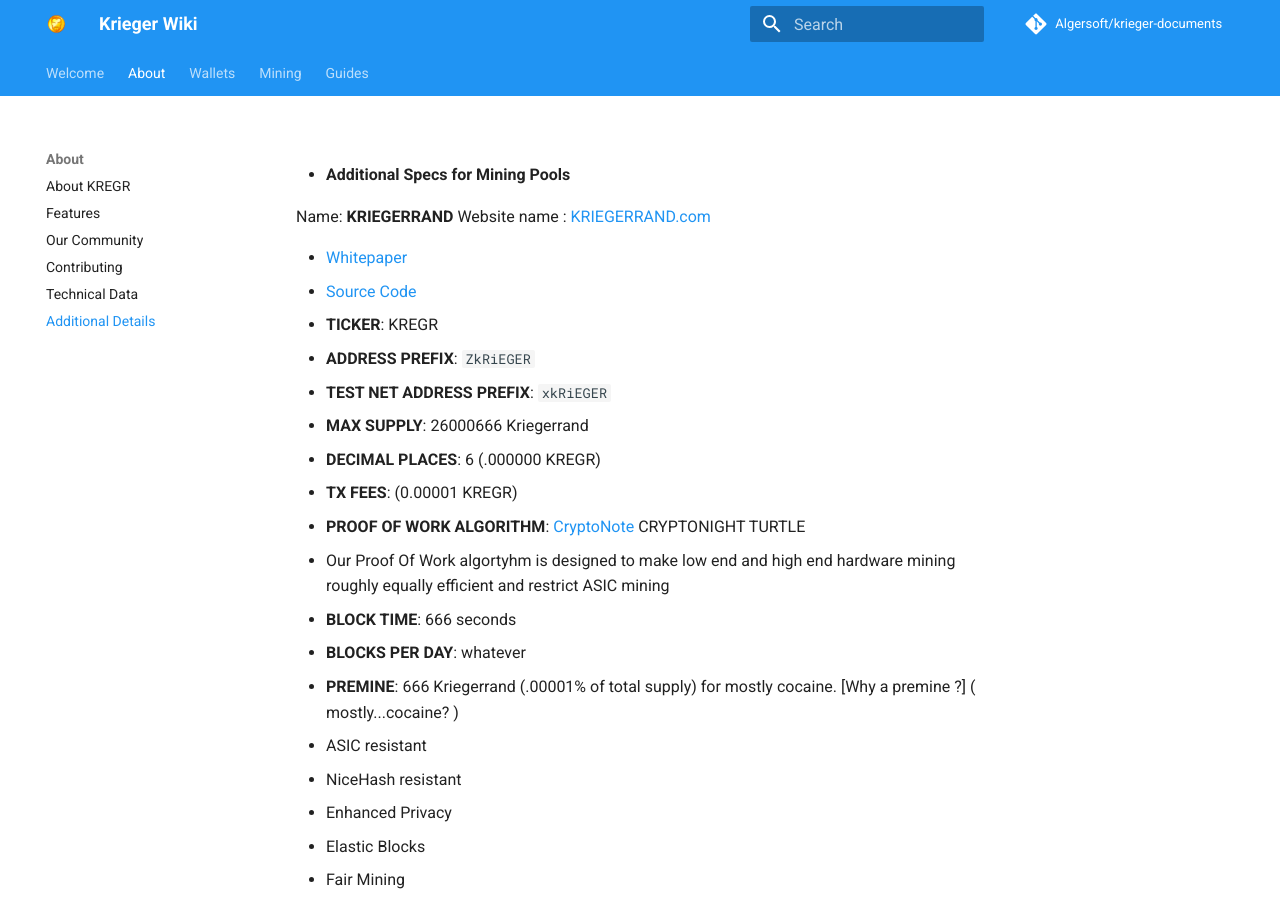
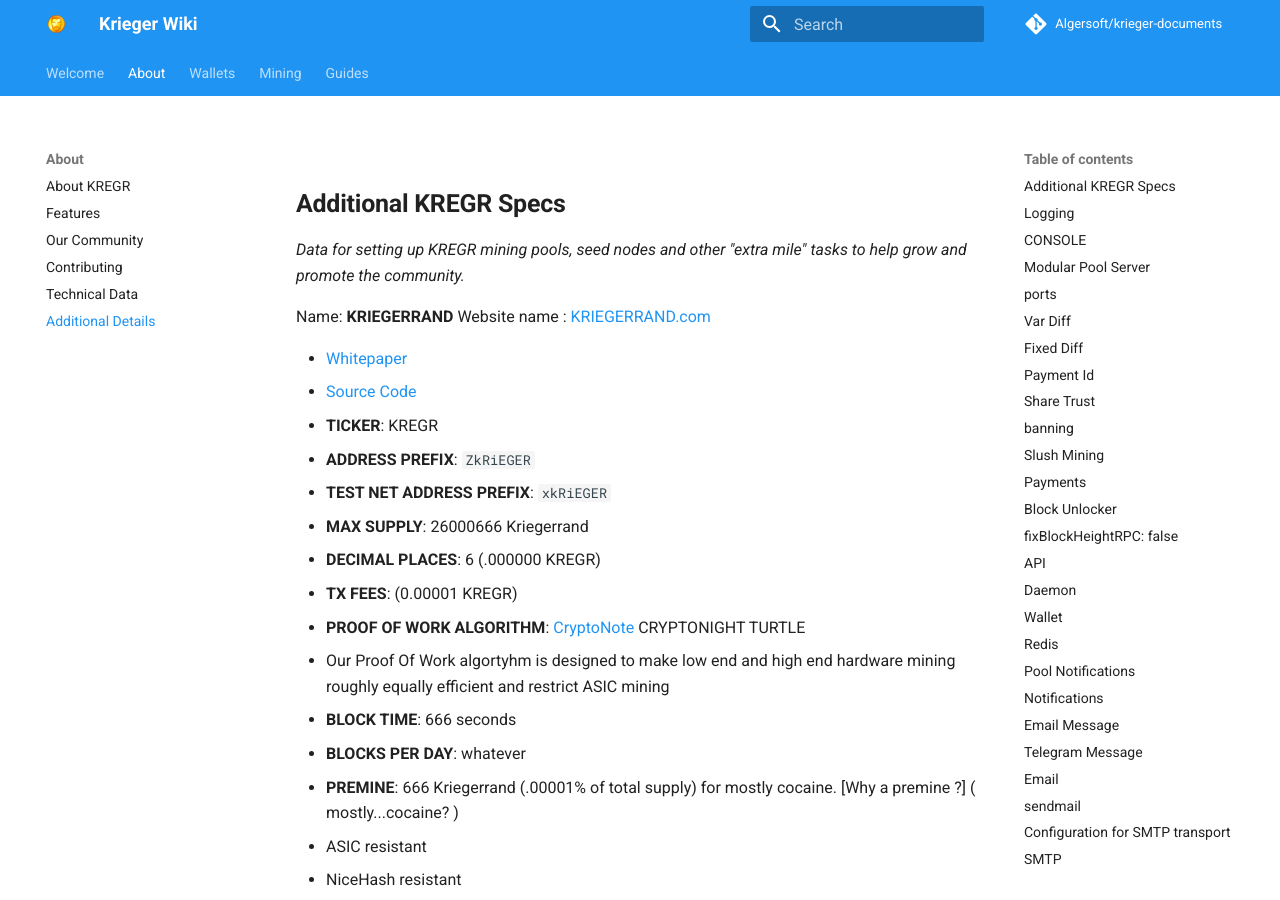
Before and after one commit to Algersoft/algersoftbible, an MkDocs documentation site: the page built from docs/about/additional-specs.md, in a window 1280 px wide and 900 px high. Built offline with MkDocs 1.6.1 and Material for MkDocs 9.7.7, drawn with Linux system fonts in a browser that asks for light colours; comment, search, counter and statistics services are not loaded.

Commit message:
Adding additional details and style

```diff
--- a/docs/about/additional-specs.md
+++ b/docs/about/additional-specs.md
@@ -1,5 +1,6 @@
 
-* **Additional Specs for Mining Pools**
+## **Additional KREGR Specs**
+_Data for setting up KREGR mining pools, seed nodes and other "extra mile" tasks to help grow and promote the community._
 
 Name: **KRIEGERRAND**
 Website name : [KRIEGERRAND.com](https://kriegerrand.com)
```
